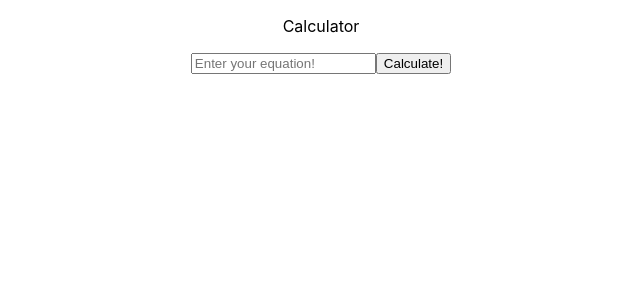
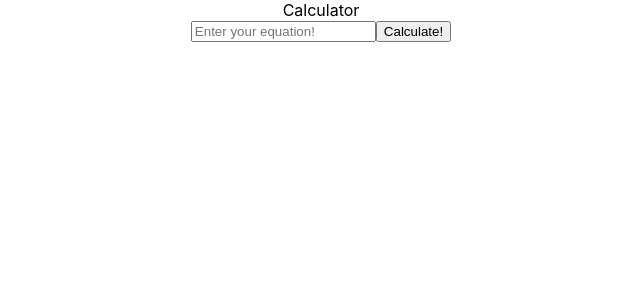
Before and after one commit to Baotluong/Calculator, a React (Create React App) app: page / in a window 1280 px wide. Shown: the top 300 px of the page, without its empty margins (319-959 px from the left). Built offline with nearby package versions, Linux system fonts and the light colour scheme.

Commit message:
Component displays results now.

```diff
--- a/src/App.tsx
+++ b/src/App.tsx
@@ -7,22 +7,21 @@ import CalculatorController from './controllers/CalculatorController';
 
 
 function App() {
-  const calc = new CalculatorController();
-  debugger;
-  calc.calculate('((-2 + 10) + 20 * -2 -2) / -2 + 30 + (-14--11)');
-  calc.calculate('((-2 + 10)) + 20 * -2 -2) / -2 + 30'); // Too many (
-  calc.calculate('(1+ 20)/3 * 2 - 16');
-  calc.calculate('(1+ 20/3 * 2 - 16'); // Not enough )
-  calc.calculate('1 + 20 / 2 * 5 - 2');
-  calc.calculate('1 + 20 / 2 *p 5 - 2'); // Wtf is a p
-  calc.calculate('(3 - 1)^2*(3)');
-  calc.calculate('(^3 - 1)(3)'); // Arithmatic Error
-  calc.calculate('(3 - 1)^2(3)'); // Arithmatic Error
-  calc.calculate('.50 / (.5 +-1.5)^2');
-  calc.calculate('(.5 / 0.5.0 + 10)^2'); // Invalid .
+  const _calculatorController = new CalculatorController();
+  _calculatorController.calculate('((-2 + 10) + 20 * -2 -2) / -2 + 30 + (-14--11)');
+  _calculatorController.calculate('((-2 + 10)) + 20 * -2 -2) / -2 + 30'); // Too many (
+  _calculatorController.calculate('(1+ 20)/3 * 2 - 16');
+  _calculatorController.calculate('(1+ 20/3 * 2 - 16'); // Not enough )
+  _calculatorController.calculate('1 + 20 / 2 * 5 - 2');
+  _calculatorController.calculate('1 + 20 / 2 *p 5 - 2'); // Wtf is a p
+  _calculatorController.calculate('(3 - 1)^2*(3)');
+  _calculatorController.calculate('(^3 - 1)(3)'); // Arithmatic Error
+  _calculatorController.calculate('(3 - 1)^2(3)'); // Arithmatic Error
+  _calculatorController.calculate('.50 / (.5 +-1.5)^2');
+  _calculatorController.calculate('(.5 / 0.5.0 + 10)^2'); // Invalid .
   return (
     <div className="App">
-      <Calculator />
+      <Calculator CalculatorController={_calculatorController} />
     </div>
   );
 }
--- a/src/components/Calculator.tsx
+++ b/src/components/Calculator.tsx
@@ -1,22 +1,29 @@
 import React from 'react';
+
+import { ICalculatorController } from '../controllers/CalculatorController';
+
+interface IProps {
+  CalculatorController: ICalculatorController;
+}
 
 interface IState {
   input: string;
   output: number;
+  error: string;
 }
 
 const initialState = {
   input: '',
   output: 0,
+  error: '',
 }
 
-// type State = Readonly <typeof initialState>
+class Calculator extends React.PureComponent<IProps, IState> {
+  state: Readonly<IState> = initialState;
 
-class Calculator extends React.PureComponent<{}, IState> {
-  state: Readonly<IState> = initialState;
-  // constructor (props: IProps) {
-  //   super(props);
-  // }
+  constructor (props: IProps) {
+    super(props);
+  }
 
   onInputChange = (e: React.ChangeEvent<HTMLInputElement>) => {
     const input = e.target.value;
@@ -24,14 +31,21 @@ class Calculator extends React.PureComponent<{}, IState> {
   }
 
   onCalculateClick = () => {
-    console.log(this.state.input);
+    const output = this.props.CalculatorController.calculate(this.state.input);
+    if (typeof output === 'number') {
+      this.setState(() => ({ output, input: '' }));
+    } else {
+      this.setState(() => ({ error: output }));
+    }
   }
 
   render () {
     return (
       <div className='calculator-app'>
-        <p>Calculator</p>
-        <p>
+        <div className='title'>Calculator</div>
+        { !!this.state.error &&
+          <div className='error-message'>{this.state.error}</div>}
+        <div>
           <input
             type='text'
             placeholder='Enter your equation!'
@@ -41,8 +55,9 @@ class Calculator extends React.PureComponent<{}, IState> {
           <button
             onClick={this.onCalculateClick}
           >Calculate!</button>
-        </p>
-        { !!this.state.output && <p>The Answer is: {this.state.output}</p> }
+        </div>
+        { !!this.state.output &&
+          <div className='answer'>The Answer is: {this.state.output}</div> }
       </div>
     );
   }
--- a/src/controllers/CalculatorController.ts
+++ b/src/controllers/CalculatorController.ts
@@ -1,5 +1,5 @@
 export interface ICalculatorController {
-  calculate: (input: string) => void;
+  calculate: (input: string) => string | number;
 }
 
 class CalculatorController implements ICalculatorController {
@@ -144,19 +144,22 @@ class CalculatorController implements ICalculatorController {
     return this.calcWholeExpression(resultArray);
   }
 
-  calculate = (input: string) => {
+  calculate = (input: string): string | number => {
     console.log('==========================================');
     console.log();
     console.log(`Problem: ${input}`);
+    let answer;
     try {
       const parsedArray = this.parseString(input)
-      const answer = this.processParens(parsedArray)
+      answer = this.processParens(parsedArray)
 
       console.log(`Result: ${answer}`)
-    } catch (error) {
+    } catch (_error) {
+      let error: Error =_error;
       console.log(`Error: ${error.message}`);
+      answer = error.message;
     }
-    console.log();
+    return answer;
   }
 }
 
```
